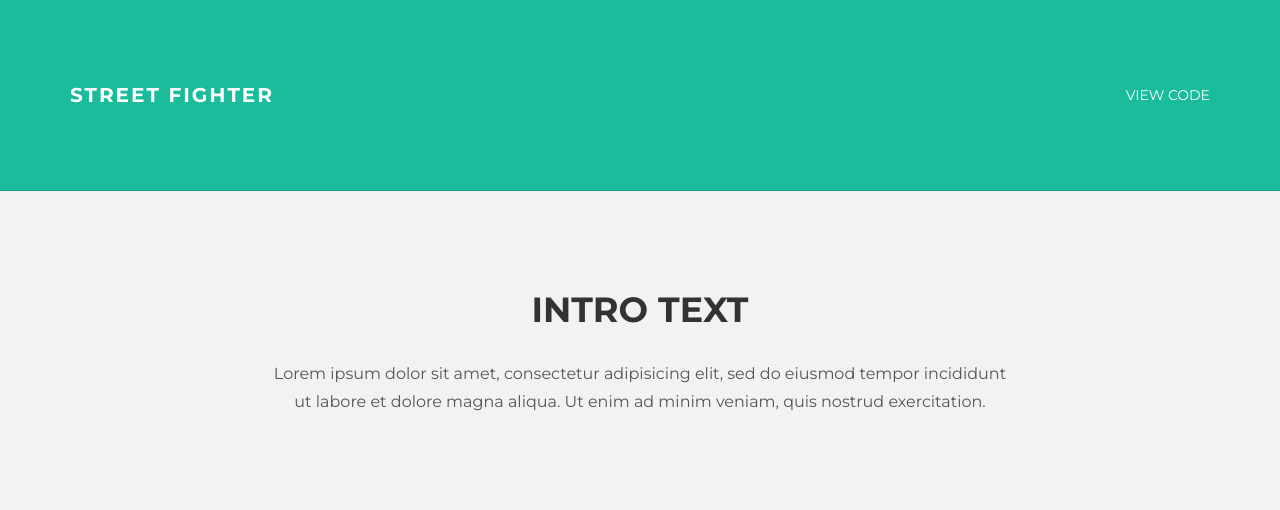
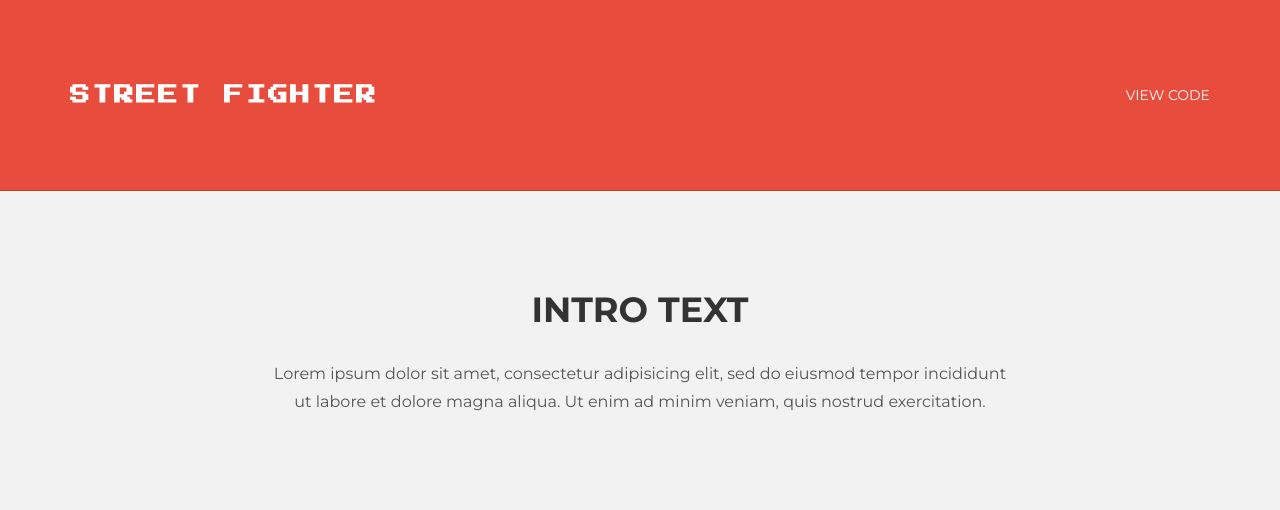
Before and after one commit to bklynate/street-fighter-rpg, a PHP site: page /index.html in a window 1280 px wide. Shown: the top 510 px of the page. Run offline with PHP 8.4, Linux system fonts and the light colour scheme; some libraries are stand-ins or nearby versions.

Commit message:
Add 'game fonts' from google fonts

```diff
--- a/assets/css/main.css
+++ b/assets/css/main.css
@@ -1,4 +1,5 @@
 @import url(http://fonts.googleapis.com/css?family=Montserrat:400,700);
+@import url(http://fonts.googleapis.com/css?family=Press+Start+2P);
 
 body {
   	background-color: #ffffff;
@@ -86,8 +87,8 @@ a:after {
 }
 
 .navbar-inverse {
-	background-color: #1abc9c;
-	border-color: #16a085;
+	background-color: #e74c3c; /*#e74c3c*/
+	border-color: #c0392b;
 }
 
 .navbar-inverse .navbar-nav > li > a {
@@ -102,6 +103,7 @@ a:after {
 	font-weight: 700;
 	font-size: 20px;
 	letter-spacing: 2px;
+  font-family: 'Press Start 2P', cursive;
 }
 
 .navbar-inverse .navbar-brand {
--- a/assets/temp/css/main.css
+++ b/assets/temp/css/main.css
@@ -1,5 +1,5 @@
 @import url(http://fonts.googleapis.com/css?family=Montserrat:400,700);
-
+@import url(http://fonts.googleapis.com/css?family=Press+Start+2P);
 body {
   	background-color: #ffffff;
   	font-family: 'Montserrat', sans-serif;
@@ -10,35 +10,27 @@ body {
     -webkit-font-smoothing: antialiased;
     -webkit-overflow-scrolling: touch;
 }
-
 /* Titles */
-
 h1, h2, h3, h4, h5, h6 {
 	font-family: 'Montserrat', sans-serif;
     font-weight: 700;
     color: #333;
 }
-
 h1 {
 	font-size: 35px;
 	margin-top: 30px;
 	margin-bottom: 30px;
 }
-
 /* Paragraph & Typographic */
-
 p {
     line-height: 28px;
     margin-bottom: 25px;
     font-size: 16px;
 }
-
 .centered {
     text-align: center;
 }
-
 /* Links */
-
 a {
     color: #1abc9c;
     word-wrap: break-word;
@@ -46,20 +38,17 @@ a {
     -webkit-transition: color 0.1s ease-in, background 0.1s ease-in;
     transition: color 0.1s ease-in, background 0.1s ease-in;
 }
-
 a:hover,
 a:focus {
     color: #7b7b7b;
     text-decoration: none;
     outline: 0;
 }
-
 a:before,
 a:after {
     -webkit-transition: color 0.1s ease-in, background 0.1s ease-in;
     transition: color 0.1s ease-in, background 0.1s ease-in;
 }
-
 hr {
     display: block;
     height: 1px;
@@ -68,115 +57,90 @@ hr {
     margin: 1em 0;
     padding: 0;
 }
-
 .navbar {
 	text-transform: uppercase;
 	margin-bottom: 0px;
 }
-
 .navbar-inverse {
 	padding-bottom: 70px;
 	padding-top: 70px;
 }
-
 .navbar-inverse {
-	background-color: #1abc9c;
-	border-color: #16a085;
+	background-color: #e74c3c; /*#e74c3c*/
+	border-color: #c0392b;
 }
-
 .navbar-inverse .navbar-nav > li > a {
 	color: white;
 }
-
 .navbar-inverse .navbar-nav > li > a:hover {
 	color: #222222;
 }
-
 .navbar-brand {
 	font-weight: 700;
 	font-size: 20px;
 	letter-spacing: 2px;
+  font-family: 'Press Start 2P', cursive;
 }
-
 .navbar-inverse .navbar-brand {
 	color: white;
 }
-
 .navbar-inverse .navbar-toggle {
 	border-color: transparent;
 }
-
 /* Helpers */
-
 .mt {
 	margin-top: 40px;
 	margin-bottom: 40px;
 }
-
 .pt {
 	padding-top: 50px;
 	padding-bottom: 50px;
 }
-
 /* +++++ WRAP SECTIONS +++++ */
-
 #ww {
 	padding-top: 70px;
 	padding-bottom: 70px;
 	background-color: #f2f2f2;
 }
-
 #footer {
 	background-color: #2f2f2f;
 	padding-top: 50px;
 	padding-bottom: 50px;
 }
-
 #footer p {
 	color: white;
 }
-
 #footer h4 {
 	color: white;
 	text-transform: uppercase;
 	padding-bottom: 20px;
 }
-
 /* +++++ Color Wraps / Blog Page +++++ */
-
 #grey {
 	padding-top: 60px;
 	padding-bottom: 60px;
 	background-color: #f2f2f2;
 }
-
 #white {
 	padding-top: 60px;
 	padding-bottom: 60px;
 	background-color: #ffffff;
 }
-
 /* glyphicon Configuration */
-
 .glyphicon {
 	font-size: 40px;
 	color: #1abc9c;
 }
-
 /* ALL ANIMATION FOR KEN HERE */
-
 .ken {
   width:70px; height:80px; /* exactly the size of an image in our sprite */
   background-image:url('../../imgs/ken.png');
 }
-
 /* css */
-
 .stance {
     -webkit-animation: stance steps(4) 0.5s infinite;
     animation: stance steps(4) 0.5s infinite;
 }
-
 @-webkit-keyframes stance {
     from {
         background-position: 0px -80px;
@@ -185,7 +149,6 @@ hr {
         background-position: -280px -80px;
     }
 }
-
 @keyframes stance {
     from {
         background-position: 0px -80px;
@@ -194,12 +157,10 @@ hr {
         background-position: -280px -80px;
     }
 }
-
 .punch {
   -webkit-animation: punch steps(3) .15s infinite;
           animation: punch steps(3) .15s infinite;
 }
-
 @-webkit-keyframes punch {
   from {
     background-position: 0px -160px;
@@ -208,7 +169,6 @@ hr {
     background-position: -210px -160px;
   }
 }
-
 @keyframes punch {
   from {
     background-position: 0px -160px;
@@ -217,14 +177,11 @@ hr {
     background-position: -210px -160px;
   }
 }
-
 /* kick */
-
 .kick {
     -webkit-animation: kick steps(5) 0.5s infinite;
     animation: kick steps(5) 0.5s infinite;
 }
-
 @-webkit-keyframes kick {
     from {
         background-position: 0px -480px;
@@ -233,7 +190,6 @@ hr {
         background-position: -350px -480px;
     }
 }
-
 @keyframes kick {
     from {
         background-position: 0px -480px;
@@ -242,9 +198,7 @@ hr {
         background-position: -350px -480px;
     }
 }
-
 /* shoryuken */
-
 .shoryuken {
     height: 110px;
     background-image: url(../../imgs/ken-shoryuken.png);
@@ -254,11 +208,9 @@ hr {
     -webkit-animation: shoryuken steps(7) 1s infinite;
     animation: shoryuken steps(7) 1s infinite;
 }
-
 .shoryuken.down {
     bottom: 112px;
 }
-
 @-webkit-keyframes shoryuken {
     from {
         background-position: 0px 0px;
@@ -267,7 +219,6 @@ hr {
         background-position: -490px 0px;
     }
 }
-
 @keyframes shoryuken {
     from {
         background-position: 0px 0px;
--- a/index.php
+++ b/index.php
@@ -0,0 +1 @@
+<?php include_once("index.html") ?>
```
